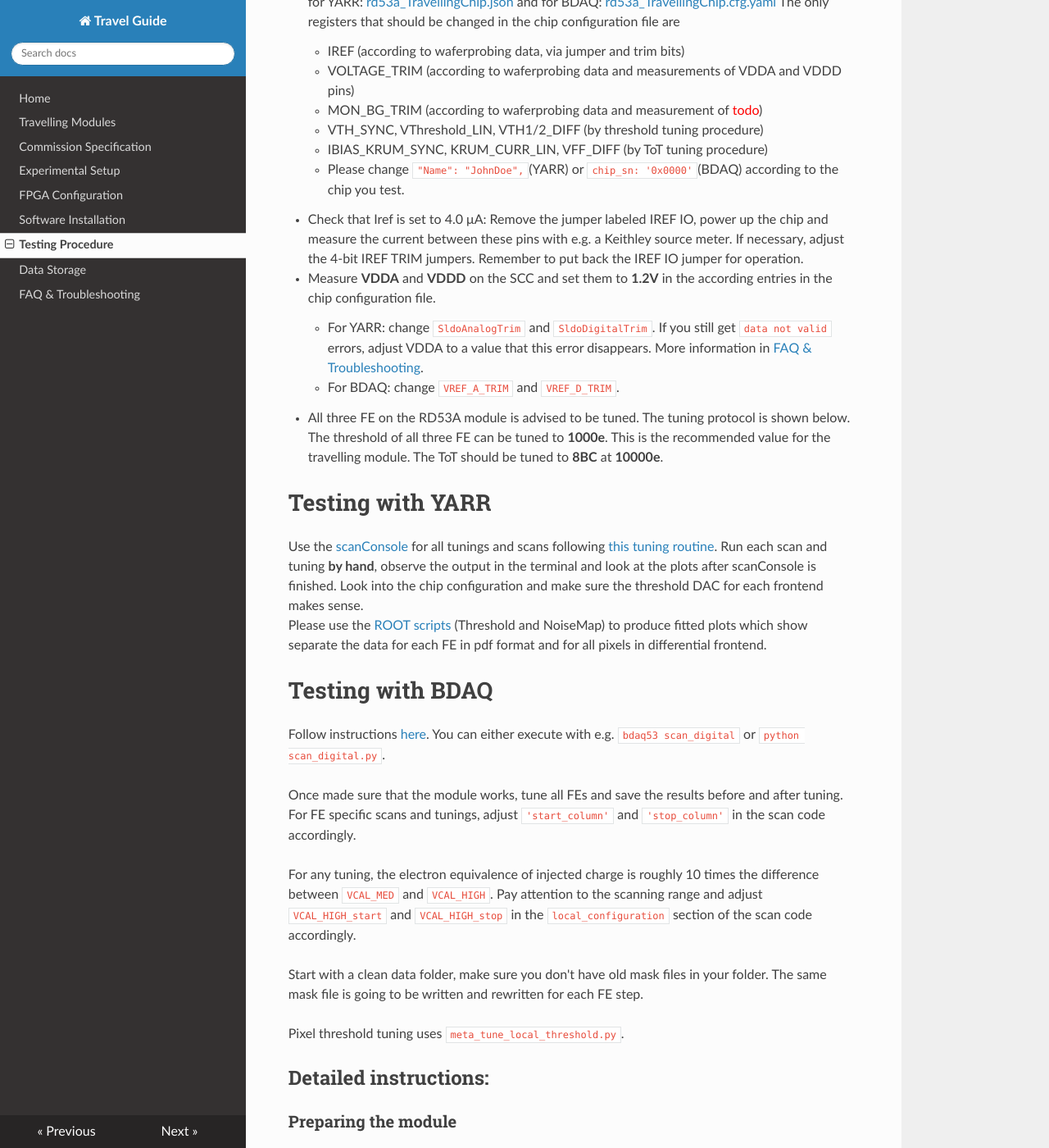
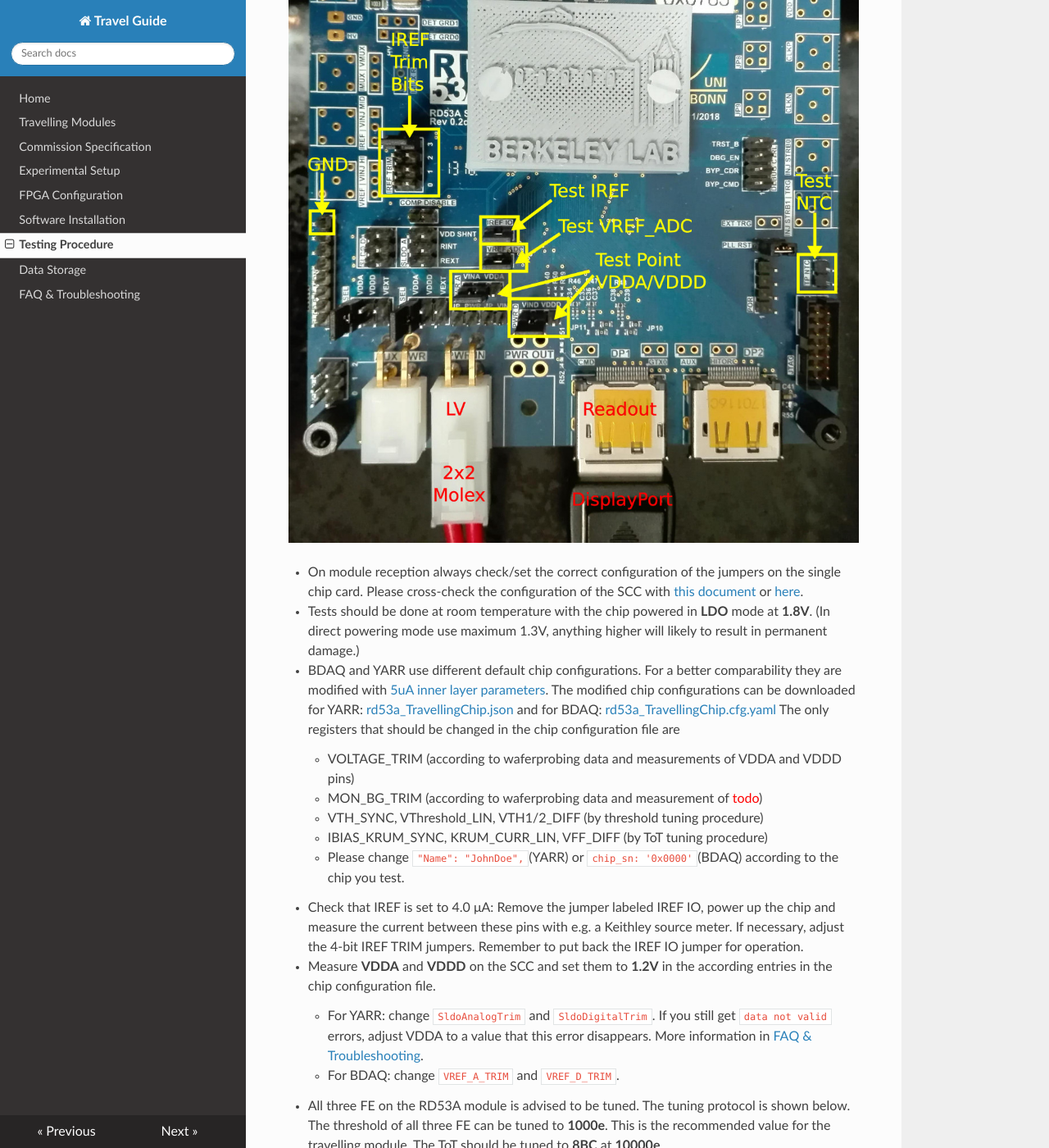
Before and after one commit to lime86/TravellingModule, an MkDocs documentation site: the page built from docs/procedure.md, in a window 1280 px wide and 1400 px high, scrolled down 409 px. Shown: the whole window at 82% size. Built offline with MkDocs 1.6.1, drawn with Linux system fonts in a browser that asks for light colours; nearby versions of some CDN libraries; old or Windows-style settings are respelled for this version of MkDocs; some of the changed text lies outside the part shown.

Commit message:
update and move scc picture

```diff
--- a/docs/procedure.md
+++ b/docs/procedure.md
@@ -1,6 +1,10 @@
 Testing Parameters
 ===============
 We try to provide supplementary information here, please refer to existing documentations. If anything is missing on both sides, feedback would be appreciated.
+
+The probing points on the SCC are shown below.
+
+![SCC](images/SCC_labeled.jpg)
 
 -	On module reception always check/set the correct configuration of the
 	jumpers on the single chip card. Please cross-check the configuration of
@@ -14,14 +18,13 @@ We try to provide supplementary information here, please refer to existing docum
 	[5uA inner layer parameters](https://twiki.cern.ch/twiki/bin/viewauth/RD53/RD53ATesting#Guidelines_for_Front_ends).
 	The modified chip configurations can be downloaded for YARR: [rd53a_TravellingChip.json](files/rd53a_TravellingChip.json) and for BDAQ: [rd53a_TravellingChip.cfg.yaml](files/rd53a_TravellingChip.cfg.yaml)
 	The only registers that should be changed in the chip configuration file are
-	- IREF (according to waferprobing data, via jumper and trim bits)
 	- VOLTAGE_TRIM (according to waferprobing data and measurements of VDDA and VDDD pins)
 	- MON_BG_TRIM (according to waferprobing data and measurement of <span style="color:red">todo</span>)
 	- VTH_SYNC, VThreshold_LIN, VTH1/2_DIFF (by threshold tuning procedure)
 	- IBIAS_KRUM_SYNC, KRUM_CURR_LIN, VFF_DIFF (by ToT tuning procedure)
 	- Please change ``"Name": "JohnDoe",``(YARR) or ``chip_sn: '0x0000'``(BDAQ) according to the chip you test.
 
--	Check that Iref is set to 4.0 μA: Remove the jumper labeled IREF IO,
+-	Check that IREF is set to 4.0 μA: Remove the jumper labeled IREF IO,
 	power up the chip and measure the current between these pins with e.g. a Keithley source meter. If necessary,
 	adjust the 4-bit IREF TRIM jumpers. Remember to put back the IREF IO jumper for operation.
 
@@ -42,7 +45,6 @@ Testing with YARR
 Use the [scanConsole](https://yarr.readthedocs.io/en/latest/scanconsole) for all tunings and scans following [this tuning routine](https://yarr.readthedocs.io/en/latest/rd53a#tuning-routine).
 Run each scan and tuning **by hand**, observe the output in the terminal and look at the plots after scanConsole is finished. Look into the chip configuration and make sure the threshold DAC for each frontend makes sense.
 Please use the [ROOT scripts](https://yarr.readthedocs.io/en/latest/rootscripts) (Threshold and NoiseMap) to produce fitted plots which show separate the data for each FE in pdf format and for all pixels in differential frontend.
-
 
 
 Testing with BDAQ
```
Also changed, not shown: docs/expsetup.md (+0 -3 lines), docs/images/SCC_labeled.jpg.
